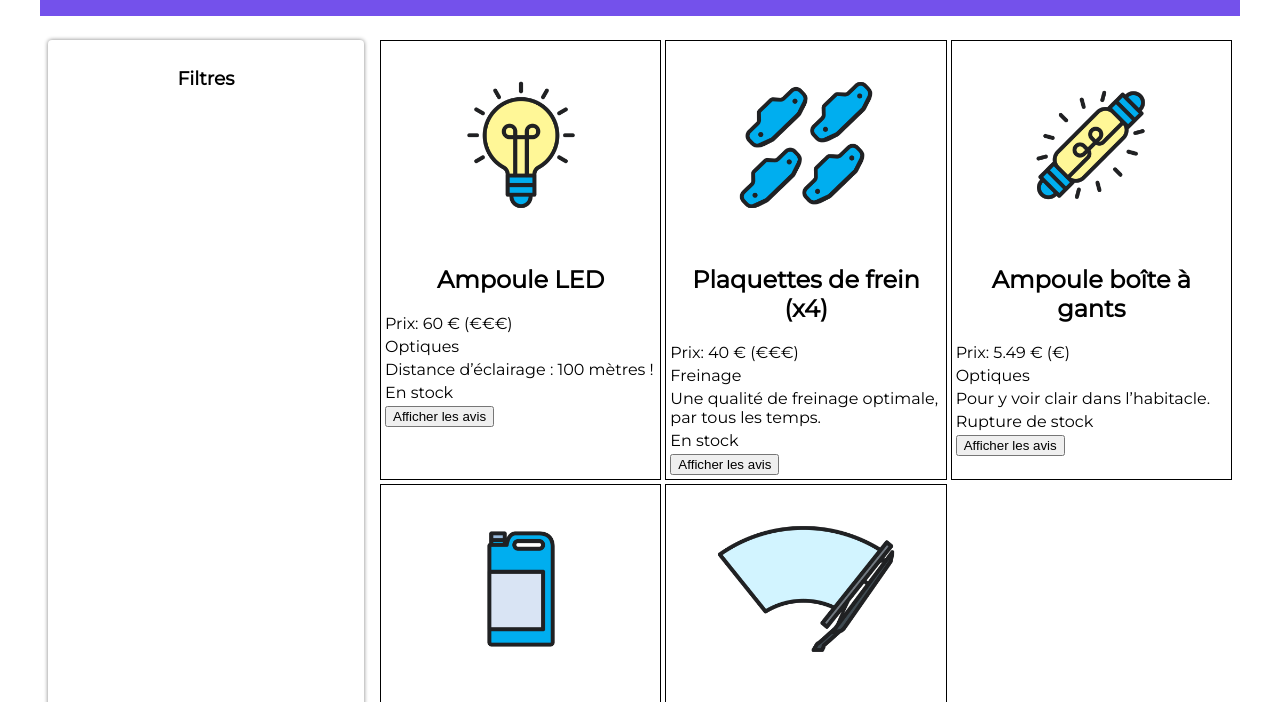
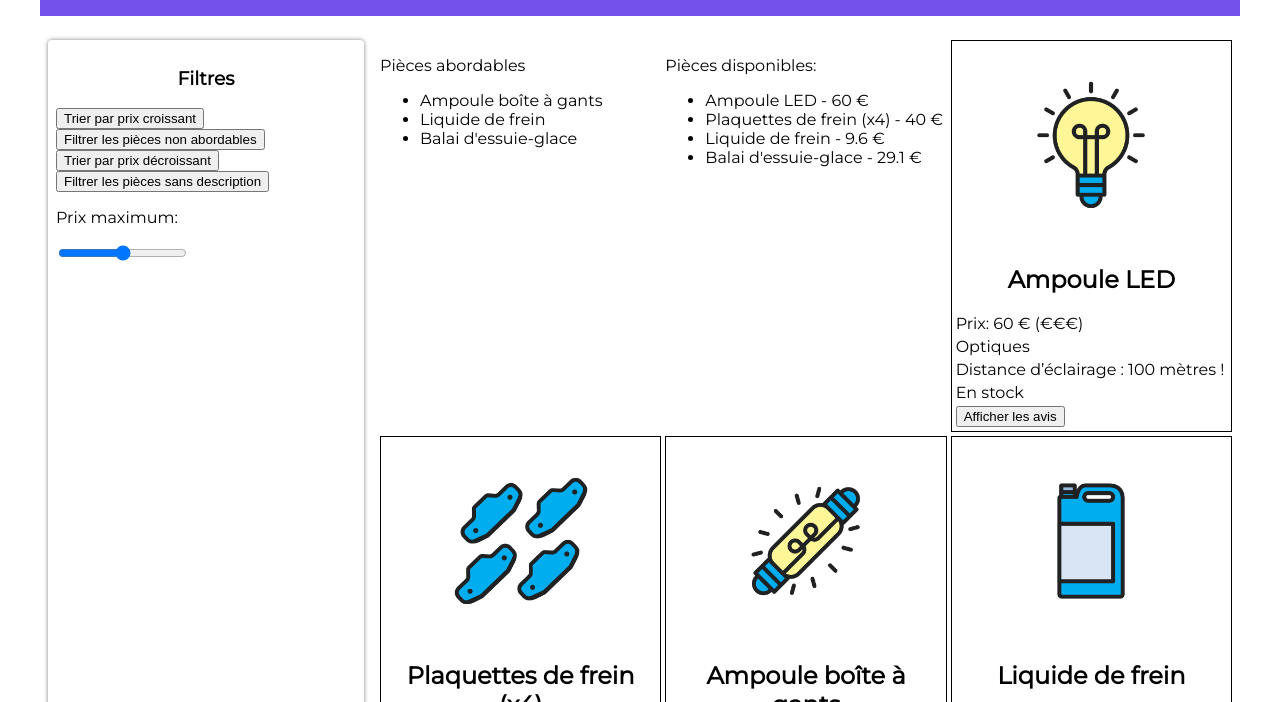
Before and after one commit to Laurent-Felicien/LesBonnesPieces, a website with bundled scripts: page index.html in a window 1280 px wide. Shown: the part 98-800 px from the top of the page. Built offline with nearby package versions, Linux system fonts and the light colour scheme.

Commit message:
Ajout des boutons de tri et de filtre et des classes abordable et disponibles

```diff
--- a/index.html
+++ b/index.html
@@ -1,11 +1,13 @@
 <!DOCTYPE html>
 <html lang="fr">
+
 <head>
 	<meta charset="utf-8">
 	<title>Les Bonnes Pièces</title>
 	<link rel="stylesheet" href="styles.css">
 	<script type="module" src="pieces.js"></script>
 </head>
+
 <body>
 	<header>
 		<img src="images/logo-les-bonnes-pieces.png" alt="LOGO">
@@ -15,11 +17,29 @@
 		<!-- Menu de recherche -->
 		<section class="filtres">
 			<h3>Filtres</h3>
+			<button class="btn-trier">Trier par prix croissant</button>
+			<br>
+			<button class="btn-filtrer">Filtrer les pièces non abordables</button>
+			<br>
+			<button class="btn-decroissant">Trier par prix décroissant</button>
+			<br>
+			<button class="btn-nodesc">Filtrer les pièces sans description</button>
+			<br>
+			<p>Prix maximum:</p>
+			<input type="range" name="prix-max" id="prix-max" min="0" max="60" step="5">
 		</section>
 
 		<!-- Fiches produits -->
 		<section class="fiches">
+			<!-- Code ajouté -->
+			<div class="abordables">
+
+			</div>
+			<div class="disponibles">
+
+			</div>
 		</section>
 	</main>
 </body>
+
 </html>
```
Lines whose indentation alone changed are shown as unchanged.
